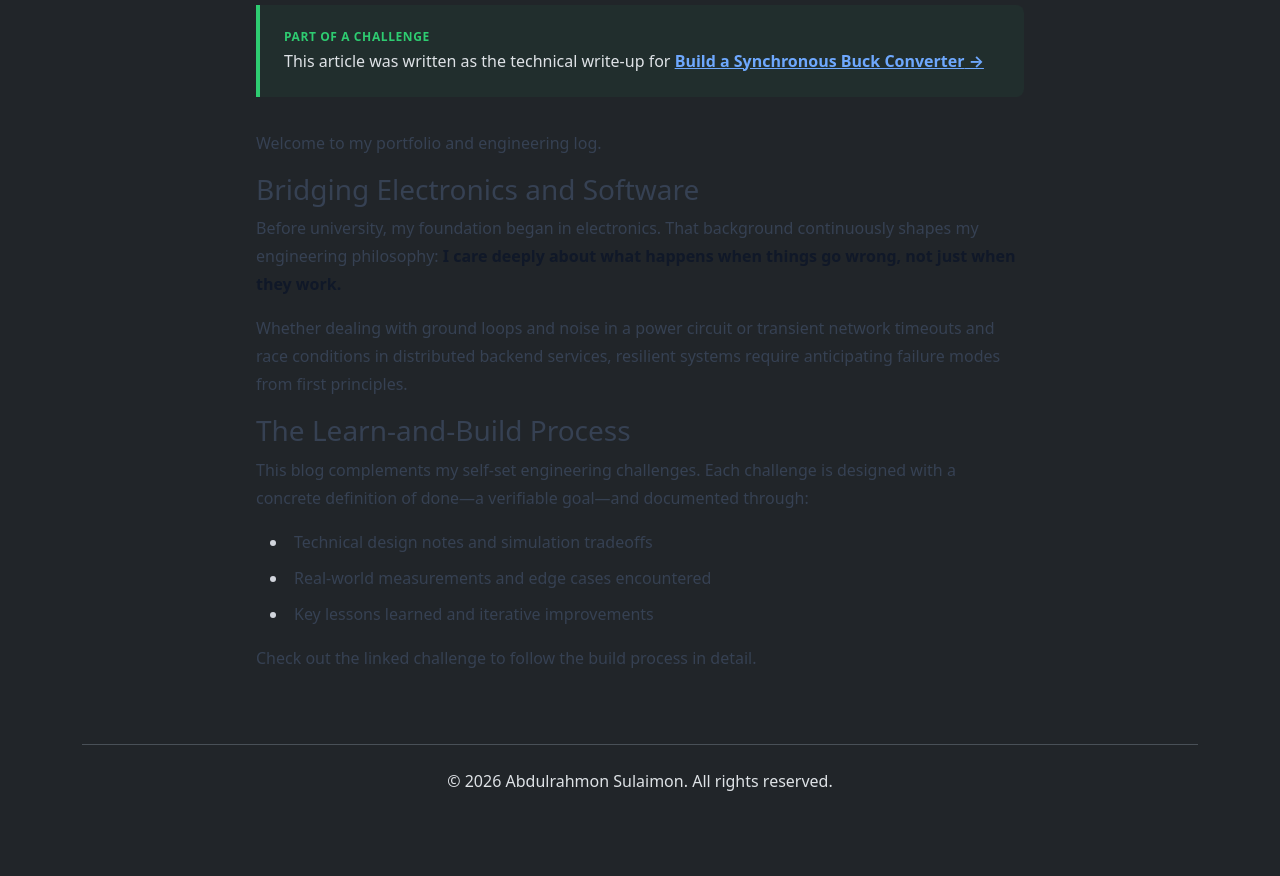
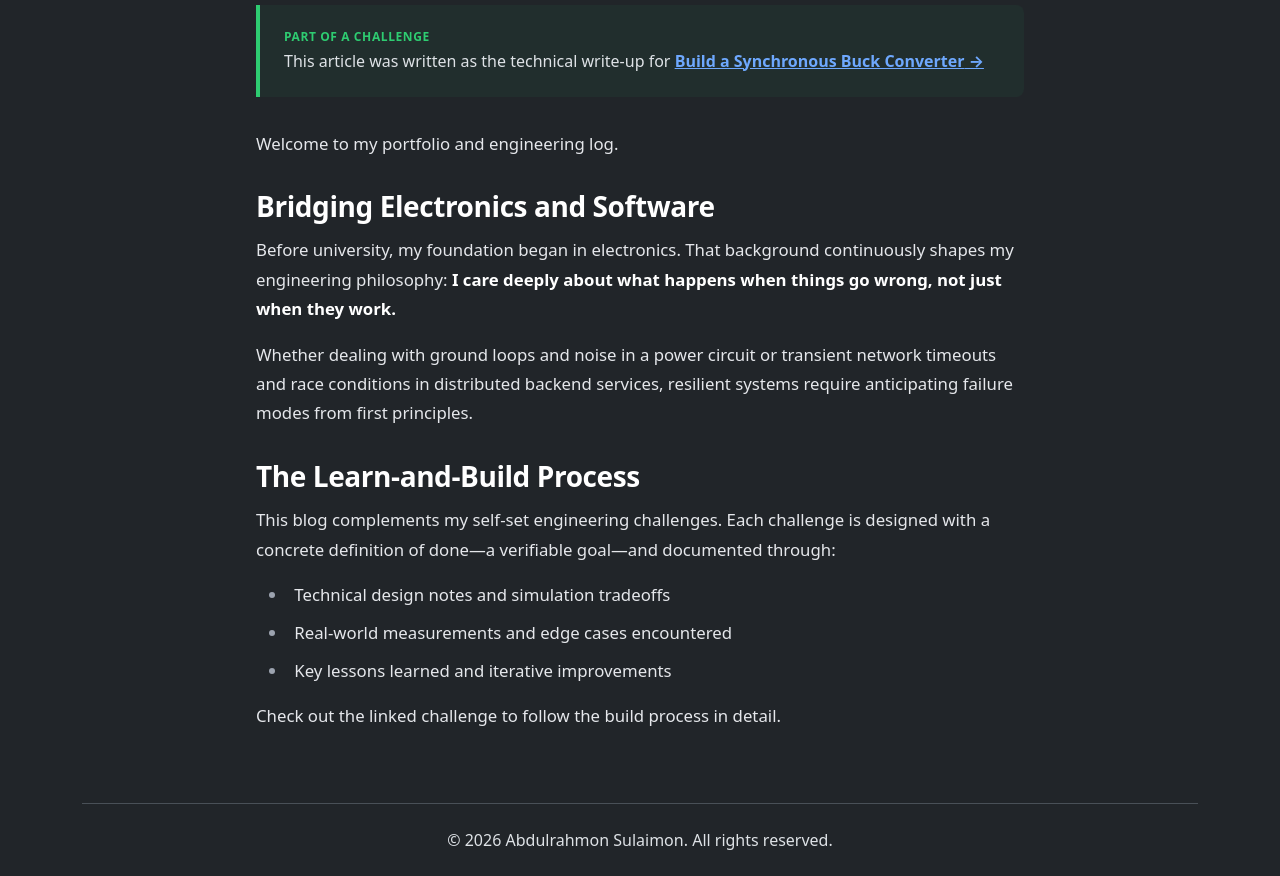
Before and after one commit to abdulrahmontim/my-portfolio, a Next.js app: page /blog/hello-world in a window 1280 px wide. Shown: the part 500-1376 px from the top of the page. Before the commit the page ends 1317 px from the top, so only its background shows below. Built offline with nearby package versions, Linux system fonts and the light colour scheme.

Commit message:
Fix MDX and prose typography contrast in dark and light modes

```diff
--- a/src/app/globals.css
+++ b/src/app/globals.css
@@ -1,8 +1,117 @@
 @import "tailwindcss";
 @plugin "@tailwindcss/typography";
 
+@custom-variant dark (&:where([data-bs-theme="dark"], [data-bs-theme="dark"] *));
+
 html {
   scroll-behavior: smooth;
+}
+
+/* --- PROSE & MDX CONTENT TYPOGRAPHY & CONTRAST --- */
+.prose {
+    max-width: none;
+    font-size: 1.05rem;
+    line-height: 1.75;
+}
+
+[data-bs-theme="dark"] .prose {
+    --tw-prose-body: #e5e7eb;
+    --tw-prose-headings: #ffffff;
+    --tw-prose-lead: #9ca3af;
+    --tw-prose-links: var(--custom-green);
+    --tw-prose-bold: #ffffff;
+    --tw-prose-counters: #9ca3af;
+    --tw-prose-bullets: #9ca3af;
+    --tw-prose-hr: #374151;
+    --tw-prose-quotes: #f3f4f6;
+    --tw-prose-quote-borders: var(--custom-green);
+    --tw-prose-captions: #9ca3af;
+    --tw-prose-code: #f3f4f6;
+    --tw-prose-pre-code: #e5e7eb;
+    --tw-prose-pre-bg: #111827;
+    --tw-prose-th-borders: #374151;
+    --tw-prose-td-borders: #374151;
+    color: #e5e7eb !important;
+}
+
+[data-bs-theme="dark"] .prose :where(h1, h2, h3, h4, h5, h6) {
+    color: #ffffff !important;
+    font-weight: 700;
+    letter-spacing: -0.015em;
+    margin-top: 2rem;
+    margin-bottom: 0.75rem;
+}
+
+[data-bs-theme="dark"] .prose :where(p, li, dd, dt) {
+    color: #e5e7eb !important;
+}
+
+[data-bs-theme="dark"] .prose :where(strong, b) {
+    color: #ffffff !important;
+    font-weight: 700;
+}
+
+[data-bs-theme="dark"] .prose :where(a) {
+    color: var(--custom-green) !important;
+    text-decoration: underline;
+    text-underline-offset: 3px;
+}
+
+[data-bs-theme="dark"] .prose :where(code) {
+    color: #e2e8f0 !important;
+    background-color: rgba(255, 255, 255, 0.1);
+    padding: 0.15rem 0.35rem;
+    border-radius: 0.25rem;
+}
+
+[data-bs-theme="light"] .prose {
+    --tw-prose-body: #1f2937;
+    --tw-prose-headings: #111827;
+    --tw-prose-lead: #4b5563;
+    --tw-prose-links: var(--custom-green);
+    --tw-prose-bold: #111827;
+    --tw-prose-counters: #6b7280;
+    --tw-prose-bullets: #6b7280;
+    --tw-prose-hr: #e5e7eb;
+    --tw-prose-quotes: #111827;
+    --tw-prose-quote-borders: var(--custom-green);
+    --tw-prose-captions: #6b7280;
+    --tw-prose-code: #111827;
+    --tw-prose-pre-code: #1f2937;
+    --tw-prose-pre-bg: #f3f4f6;
+    --tw-prose-th-borders: #e5e7eb;
+    --tw-prose-td-borders: #e5e7eb;
+    color: #1f2937 !important;
+}
+
+[data-bs-theme="light"] .prose :where(h1, h2, h3, h4, h5, h6) {
+    color: #111827 !important;
+    font-weight: 700;
+    letter-spacing: -0.015em;
+    margin-top: 2rem;
+    margin-bottom: 0.75rem;
+}
+
+[data-bs-theme="light"] .prose :where(p, li, dd, dt) {
+    color: #1f2937 !important;
+}
+
+[data-bs-theme="light"] .prose :where(strong, b) {
+    color: #111827 !important;
+    font-weight: 700;
+}
+
+[data-bs-theme="light"] .prose :where(a) {
+    color: var(--custom-green) !important;
+    text-decoration: underline;
+    text-underline-offset: 3px;
+}
+
+[data-bs-theme="light"] .prose :where(code) {
+    color: #0f172a !important;
+    background-color: rgba(0, 0, 0, 0.06);
+    padding: 0.15rem 0.35rem;
+    border-radius: 0.25rem;
 }
 
 /* --- GLOBAL FIX FOR NAV COVERING SECTION TITLES --- */
```
